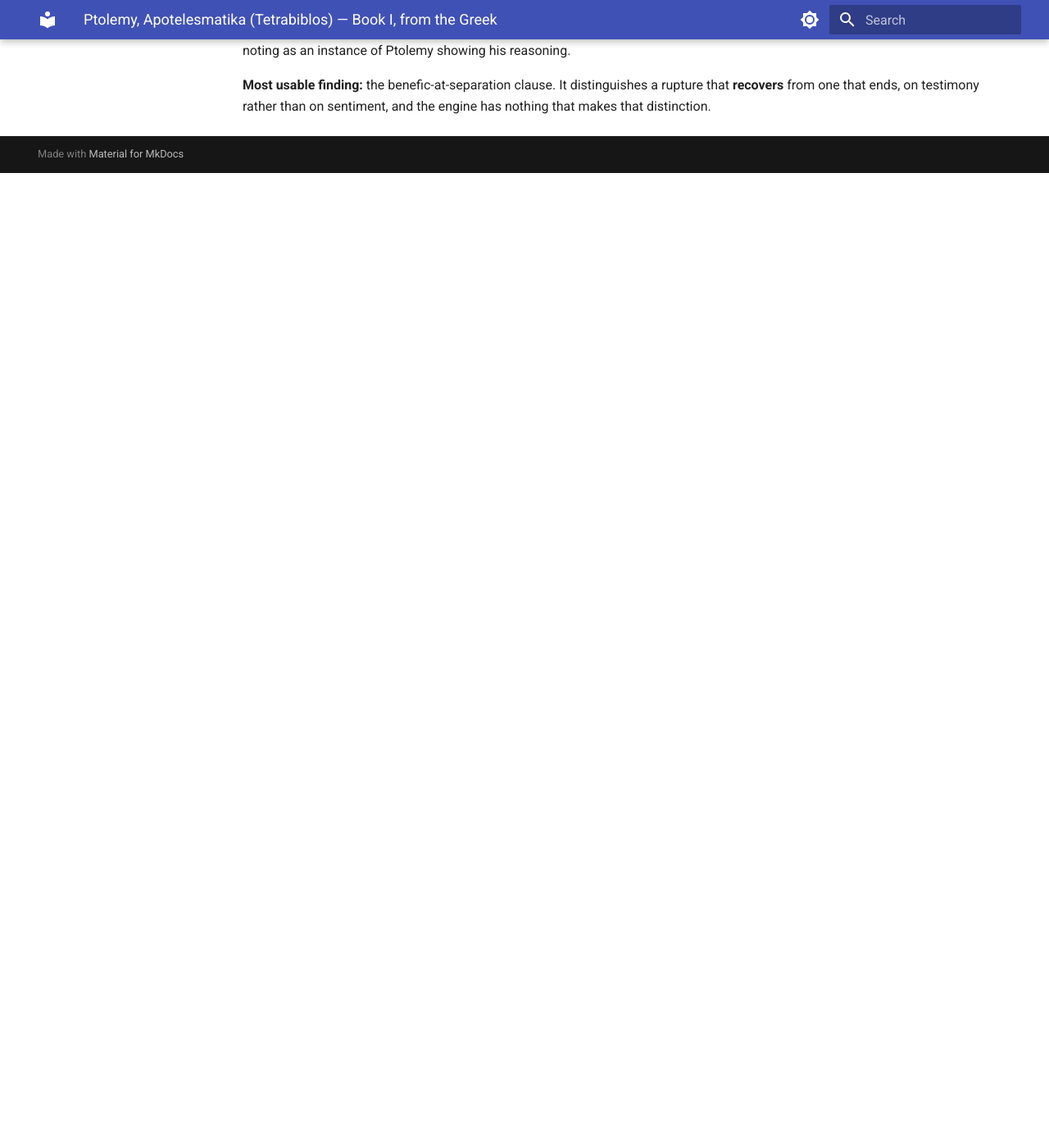
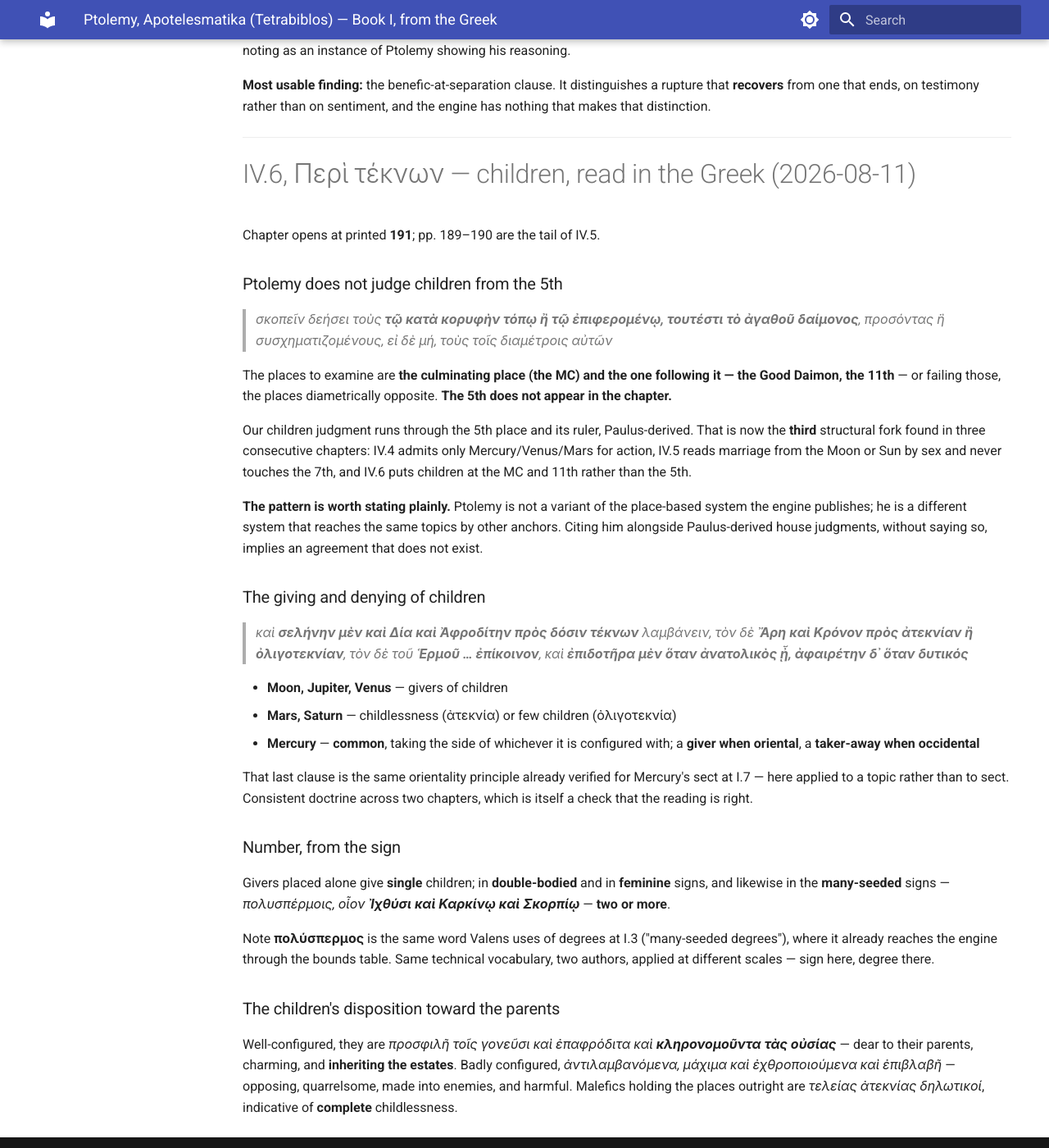
Before and after one commit to Bender1011001/traditional-astrology-engine, an MkDocs documentation site: the page built from docs/sources/ptolemy_greek_book1.md, in a window 1280 px wide and 1400 px high, scrolled down 21599 px. Shown: the whole window at 82% size. Built offline with MkDocs 1.6.1 and Material for MkDocs 9.7.7, drawn with Linux system fonts in a browser that asks for light colours; before the commit the page ends 21810 px from its top, so only the background shows below that.

Commit message:
Ptolemy IV.6 read: he judges children from the MC and 11th, not the 5th
Chapter opens at printed 191. The places to examine are the culminating
place and the one following it - "to agathou daimonos", the Good
Daimon, the 11th - or failing those their diameters. The 5th does not
appear in the chapter.

That is the third structural fork in three consecutive chapters. IV.4
admits only Mercury, Venus and Mars as significators of action. IV.5
reads marriage from the Moon for men and the Sun for women and never
touches the 7th. IV.6 puts children at the MC and 11th rather than the
5th.

The pattern is the finding. Ptolemy is not a variant of the place-based
system the engine publishes; he is a different system reaching the same
topics by other anchors. Citing him alongside Paulus-derived house
judgments without saying so implies an agreement that does not exist.

Doctrine captured: Moon, Jupiter and Venus give children; Mars and
Saturn give childlessness or few; Mercury is common, taking the side of
whatever it is configured with, a giver when oriental and a taker-away
when occidental. That orientality clause is the same principle already
verified for Mercury's sect at I.7, applied here to a topic instead -
consistent doctrine across two chapters, which is itself a check that
the reading is right.

Number comes from the sign: givers alone give single children, but in
double-bodied, feminine, or many-seeded signs - polyspermois, oion
Ichthysi kai Karkino kai Skorpio - two or more. Polyspermos is the same
technical word Valens uses of DEGREES at I.3, where it already reaches
the engine through the bounds table. Same vocabulary, two authors,
applied at different scales.

Co-Authored-By: Claude Opus 5 <noreply@anthropic.com>

```diff
--- a/docs/sources/ptolemy_greek_book1.md
+++ b/docs/sources/ptolemy_greek_book1.md
@@ -577,3 +577,39 @@ The valuable clause is about **divorce**: benefics testifying to a separation *
 *συγγένειαν γὰρ ὥσπερ ἔχει πρὸς ἑκάτερον τῶν εἰρημένων ἀστέρων ἡ Ἀφροδίτη* — Venus holds a **kinship** toward both Mars and Saturn, because their exaltations stand in **trine** to hers. Hence Venus with Mars gives *ἁπλῶς ἐρωτικὰς διαθέσεις*, simply erotic dispositions. A structural justification for a rulership relation, argued from exaltation geometry rather than asserted — worth noting as an instance of Ptolemy showing his reasoning.
 
 **Most usable finding:** the benefic-at-separation clause. It distinguishes a rupture that **recovers** from one that ends, on testimony rather than on sentiment, and the engine has nothing that makes that distinction.
+
+---
+
+# IV.6, Περὶ τέκνων — children, read in the Greek (2026-08-11)
+
+Chapter opens at printed **191**; pp. 189–190 are the tail of IV.5.
+
+### Ptolemy does not judge children from the 5th
+
+> *σκοπεῖν δεήσει τοὺς **τῷ κατὰ κορυφὴν τόπῳ ἢ τῷ ἐπιφερομένῳ, τουτέστι τὸ ἀγαθοῦ δαίμονος**, προσόντας ἢ συσχηματιζομένους, εἰ δὲ μή, τοὺς τοῖς διαμέτροις αὐτῶν*
+
+The places to examine are **the culminating place (the MC) and the one following it — the Good Daimon, the 11th** — or failing those, the places diametrically opposite. **The 5th does not appear in the chapter.**
+
+Our children judgment runs through the 5th place and its ruler, Paulus-derived. That is now the **third** structural fork found in three consecutive chapters: IV.4 admits only Mercury/Venus/Mars for action, IV.5 reads marriage from the Moon or Sun by sex and never touches the 7th, and IV.6 puts children at the MC and 11th rather than the 5th.
+
+**The pattern is worth stating plainly.** Ptolemy is not a variant of the place-based system the engine publishes; he is a different system that reaches the same topics by other anchors. Citing him alongside Paulus-derived house judgments, without saying so, implies an agreement that does not exist.
+
+### The giving and denying of children
+
+> *καὶ **σελήνην μὲν καὶ Δία καὶ Ἀφροδίτην πρὸς δόσιν τέκνων** λαμβάνειν, τὸν δὲ **Ἄρη καὶ Κρόνον πρὸς ἀτεκνίαν ἢ ὀλιγοτεκνίαν**, τὸν δὲ τοῦ **Ἑρμοῦ … ἐπίκοινον**, καὶ **ἐπιδοτῆρα μὲν ὅταν ἀνατολικὸς ᾖ, ἀφαιρέτην δ᾽ ὅταν δυτικός***
+
+- **Moon, Jupiter, Venus** — givers of children
+- **Mars, Saturn** — childlessness (ἀτεκνία) or few children (ὀλιγοτεκνία)
+- **Mercury** — **common**, taking the side of whichever it is configured with; a **giver when oriental**, a **taker-away when occidental**
+
+That last clause is the same orientality principle already verified for Mercury's sect at I.7 — here applied to a topic rather than to sect. Consistent doctrine across two chapters, which is itself a check that the reading is right.
+
+### Number, from the sign
+
+Givers placed alone give **single** children; in **double-bodied** and in **feminine** signs, and likewise in the **many-seeded** signs — *πολυσπέρμοις, οἷον **Ἰχθύσι καὶ Καρκίνῳ καὶ Σκορπίῳ*** — **two or more**.
+
+Note **πολύσπερμος** is the same word Valens uses of degrees at I.3 ("many-seeded degrees"), where it already reaches the engine through the bounds table. Same technical vocabulary, two authors, applied at different scales — sign here, degree there.
+
+### The children's disposition toward the parents
+
+Well-configured, they are *προσφιλῆ τοῖς γονεῦσι καὶ ἐπαφρόδιτα καὶ **κληρονομοῦντα τὰς οὐσίας*** — dear to their parents, charming, and **inheriting the estates**. Badly configured, *ἀντιλαμβανόμενα, μάχιμα καὶ ἐχθροποιούμενα καὶ ἐπιβλαβῆ* — opposing, quarrelsome, made into enemies, and harmful. Malefics holding the places outright are *τελείας ἀτεκνίας δηλωτικοί*, indicative of **complete** childlessness.
```
